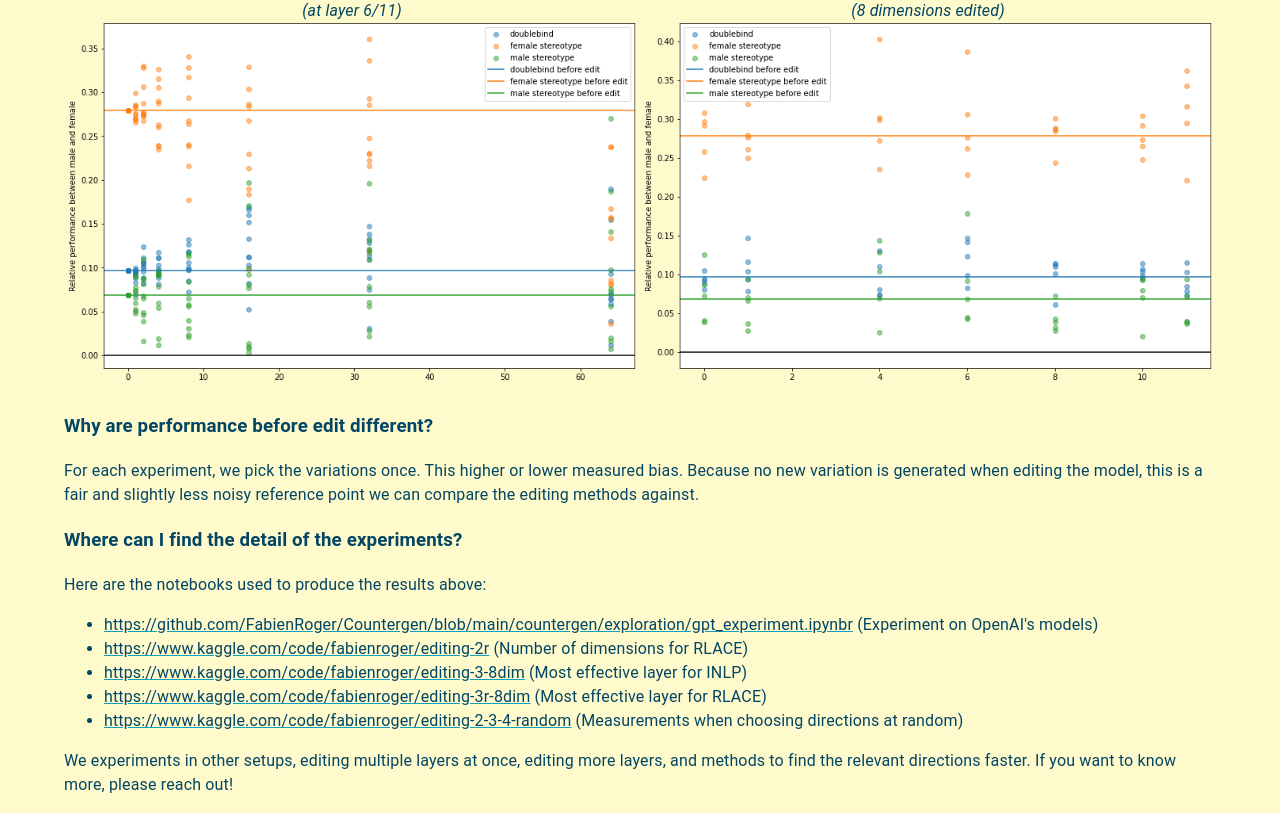
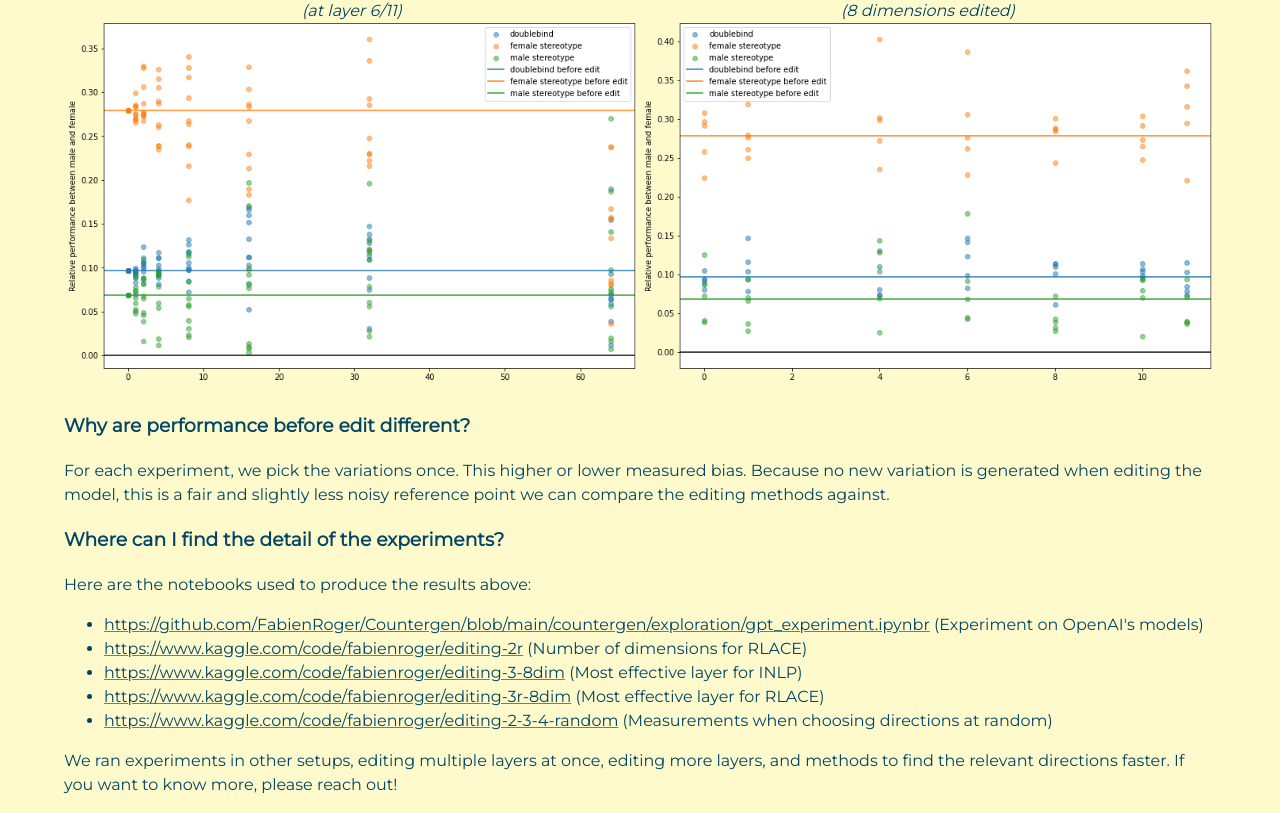
Before and after one commit to safer-ai/SaferAI-Website, a React (Create React App) app in the folder frontend/: page /countergenresults in a window 1280 px wide. Shown: the part 2636-3449 px from the top of the page. Built offline with nearby package versions, Linux system fonts and the light colour scheme; no server answers.

Commit message:
Change font family

```diff
--- a/frontend/public/index.html
+++ b/frontend/public/index.html
@@ -24,6 +24,10 @@
       work correctly both with client-side routing and a non-root public URL.
       Learn how to configure a non-root public URL by running `npm run build`.
     -->
+    <link
+      href="https://fonts.googleapis.com/css?family=Montserrat"
+      rel="stylesheet"
+    />
     <title>Countergen</title>
   </head>
   <body>
--- a/frontend/src/App.css
+++ b/frontend/src/App.css
@@ -1,10 +1,7 @@
-body {
-  font-family: Montserrat;
-}
-
 a {
   color: inherit;
   text-decoration-color: #0fa1c2;
+  font-weight: normal;
 }
 
 .button-hover-light-text:hover {
--- a/frontend/src/App.tsx
+++ b/frontend/src/App.tsx
@@ -24,6 +24,9 @@ const theme = createTheme({
       primary: "#024564",
     },
   },
+  typography: {
+    fontFamily: `"Montserrat", "Roboto", "Helvetica", "Arial", sans-serif`,
+  },
 });
 const App = () => {
   return (
--- a/frontend/src/CountergenResults.tsx
+++ b/frontend/src/CountergenResults.tsx
@@ -282,9 +282,9 @@ const CountergenResults = () => {
         </li>
       </ul>
       <p>
-        We experiments in other setups, editing multiple layers at once, editing
-        more layers, and methods to find the relevant directions faster. If you
-        want to know more, please reach out!
+        We ran experiments in other setups, editing multiple layers at once,
+        editing more layers, and methods to find the relevant directions faster.
+        If you want to know more, please reach out!
       </p>
     </Container>
   );
--- a/frontend/src/components/HexText.tsx
+++ b/frontend/src/components/HexText.tsx
@@ -24,7 +24,7 @@ const HexText = (props: HexTextProps) => {
         marginRight: 0,
       }}
     >
-      <div style={{ textAlign: "center", fontSize: "24px" }}>{text}</div>
+      <div style={{ textAlign: "center", fontSize: "20px" }}>{text}</div>
 
       <img
         style={{ ...imageStyle, width: "160px" }}
--- a/frontend/src/countergenweb_sections/Navbar.tsx
+++ b/frontend/src/countergenweb_sections/Navbar.tsx
@@ -93,9 +93,7 @@ const Navbar = () => {
             sx={{
               mr: 2,
               display: { xs: "none", md: "flex" },
-              fontFamily: "monospace",
-              fontWeight: 700,
-              letterSpacing: ".3rem",
+              fontWeight: "bold",
               color: "inherit",
               textDecoration: "none",
             }}
@@ -104,8 +102,8 @@ const Navbar = () => {
               to={"countergen"}
               style={{
                 color: "white",
+                fontWeight: "bold",
                 textDecoration: "none",
-                fontFamily: "monospace",
               }}
             >
               Countergen
@@ -175,7 +173,6 @@ const Navbar = () => {
               mr: 2,
               display: { xs: "flex", md: "none" },
               flexGrow: 1,
-              fontFamily: "monospace",
               fontWeight: 700,
               letterSpacing: ".3rem",
               color: "inherit",
@@ -186,6 +183,7 @@ const Navbar = () => {
               to={"countergen"}
               style={{
                 color: "white",
+                fontWeight: "bold",
                 textDecoration: "none",
               }}
             >
--- a/frontend/src/coutergenmain_sections/UseCases.tsx
+++ b/frontend/src/coutergenmain_sections/UseCases.tsx
@@ -20,7 +20,7 @@ const UseCases = () => {
       <Typography
         variant="h2"
         paddingTop={"48px"}
-        paddingBottom={"24px"}
+        paddingBottom={"48px"}
         textAlign="center"
       >
         A Tool For Everyone
--- a/frontend/src/index.css
+++ b/frontend/src/index.css
@@ -1,13 +1,10 @@
 body {
   margin: 0;
-  font-family: -apple-system, BlinkMacSystemFont, 'Segoe UI', 'Roboto', 'Oxygen',
-    'Ubuntu', 'Cantarell', 'Fira Sans', 'Droid Sans', 'Helvetica Neue',
-    sans-serif;
   -webkit-font-smoothing: antialiased;
   -moz-osx-font-smoothing: grayscale;
 }
 
 code {
-  font-family: source-code-pro, Menlo, Monaco, Consolas, 'Courier New',
+  font-family: source-code-pro, Menlo, Monaco, Consolas, "Courier New",
     monospace;
 }
```
